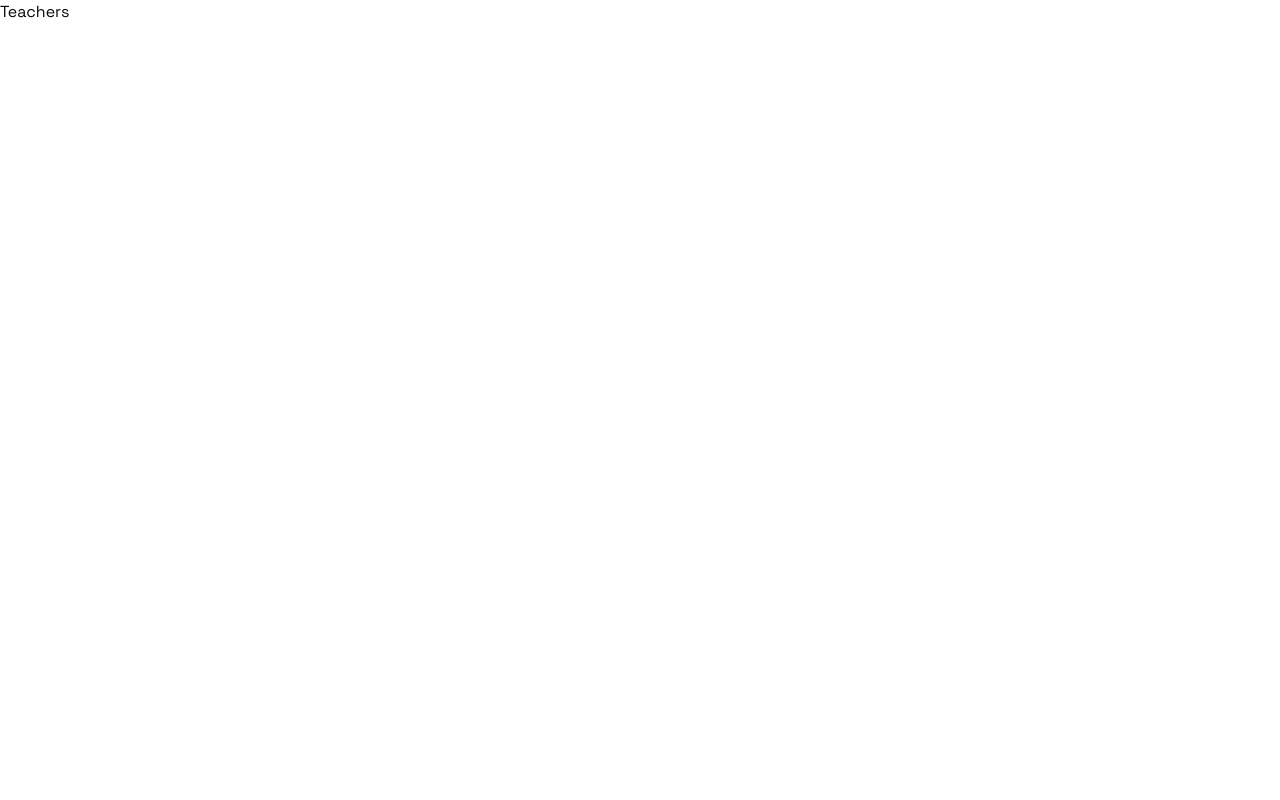
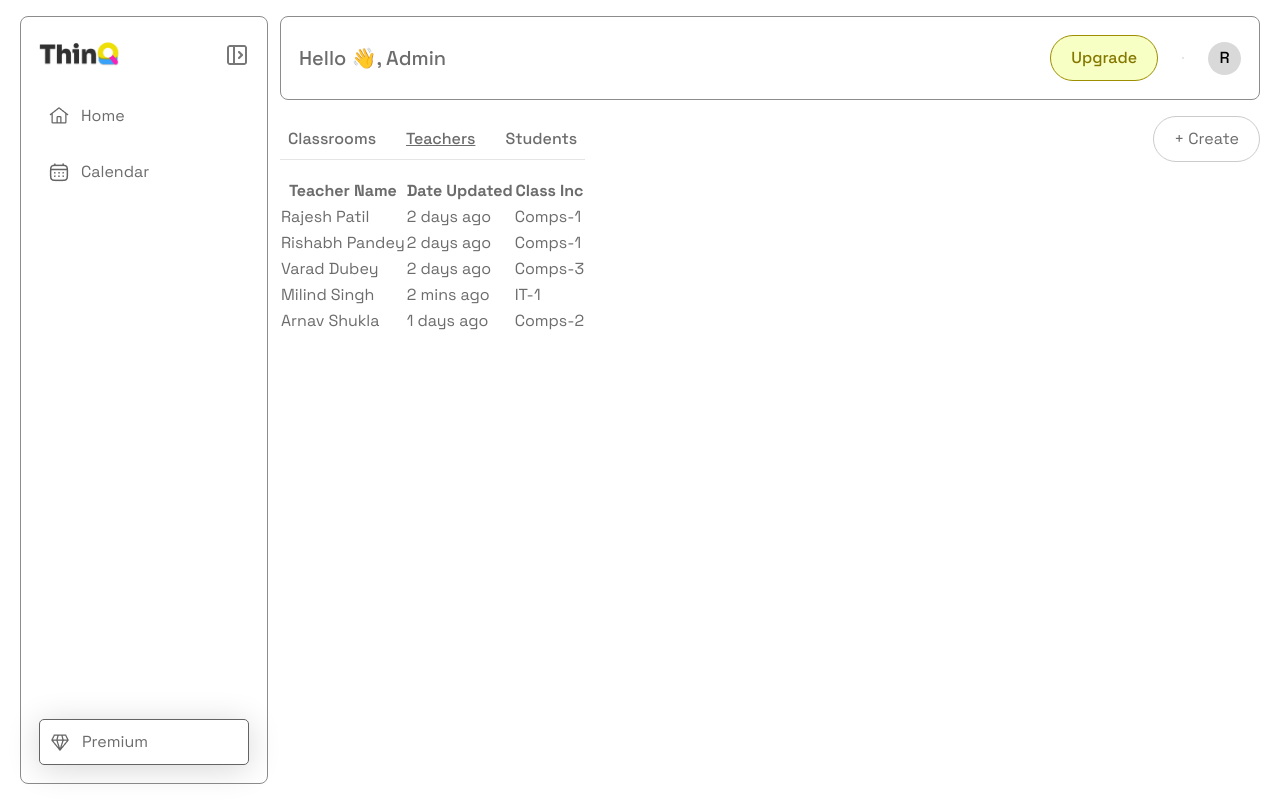
Before and after one commit to arnitdo/ThinQ, a Next.js app in the folder next/: page /admin/teachers in a window 1280 px wide. Built offline with nearby package versions, Linux system fonts and the light colour scheme.

Commit message:
/teachers /students create usestate

```diff
--- a/next/src/app/admin/classrooms/page.tsx
+++ b/next/src/app/admin/classrooms/page.tsx
@@ -2,6 +2,7 @@
 import React from 'react'
 import Link from 'next/link'
 import { useState } from 'react'
+import Sidebar from '@/components/Sidebar'
 // import Navbar from '../../components/Navbar'
 const data =[
   {
@@ -38,6 +39,10 @@ const data =[
 
 ]
 const Page = () => {
+  const [create, setCreate] = useState(false);
+  const handlCreate = () => {
+    setCreate(!create);
+  };
   const [clickedCardId, setClickedCardId] = useState(null)
   const handleClick = (id: any) => {
     if (clickedCardId === id) {
@@ -49,32 +54,7 @@ const Page = () => {
   return (
     <div className='py-4 px-5 h-dvh'>
       <div className='gridWrapper | text-[#6C6C6C] grid grid-cols-[auto_1fr] gap-3 h-full | md:grid-cols-[248px_1fr]'>
-        <div className='leftWrapper | h-full'>
-          <nav className="sideBar |  p-[1.125rem] border border-[#8C8C8C] rounded-[0.5rem] h-screen flex flex-col justify-between sticky top-3">
-            <div>
-              <div className='mb-5 flex justify-between items-center'>
-                <img src="/sidebarMobileLogo.png" alt="" className='w-full md:hidden'/>
-                <img src="/bigblack.png" alt="" className='hidden | md:block max-w-20'/>
-                <img src="sidebarOpenCloseButton.png" alt="" className='hidden | md:block'/>
-              </div>
-
-              <div className='p-[0.625rem] rounded-[0.3125rem] hover:bg-[#ECECEc] mb-3 flex gap-3 items-center'>
-                <img src="/sidebarHome.png" alt="" />
-                <p className='hidden | md:block'>Home</p>
-              </div>
-
-              <div className='p-[0.625rem] rounded-[0.3125rem] hover:bg-[#ECECEc] flex gap-3 items-center'>
-                <img src="/sidebarCalendar.png" alt="" />
-                <p className='hidden | md:block'>Calendar</p>
-              </div>
-            </div>
-
-            <div className='p-[0.625rem] rounded-[0.3125rem] border border-[#646464] hover:bg-[#ECECEc] shadow-[0_4px_33.3px_hsl(0,0%,0%,16%)] flex gap-3'>
-              <img src="/sidebarPremium.png" alt="" />
-              <p className='hidden | md:block'>Premium</p>
-            </div>
-          </nav>
-        </div>
+        <Sidebar />
 
         <div className='rightWrapper | '>
           <header className='font-medium p-[1.125rem] border border-[#8C8C8C] rounded-[0.5rem] flex items-center justify-between mb-4 sticky top-3 bg-white'>
@@ -86,14 +66,64 @@ const Page = () => {
             </div>
           </header>
 
-          <div className='flex justify-between items-center'>
+          <div className='flex justify-between items-center sticky top-[5.18rem] bg-white'>
             <nav className='font-medium p-2 flex gap-[1.875rem] border-b'>
               <Link href="/admin/classrooms" className='underline'>Classrooms</Link>
               <Link href="/admin/teachers">Teachers</Link>
               <Link href="/admin/students">Students</Link>
             </nav>
-            <button className='hidden | md:block py-[0.625rem] px-5 rounded-full border border-[#CBCBCB]'>+ Create</button>
+            <button className='hidden | md:block py-[0.625rem] px-5 rounded-full border border-[#CBCBCB]' onClick={handlCreate}>+ Create</button>
           </div>
+          {create && (
+            <div className="absolute bg-black w-full h-full top-0 left-0 bg-opacity-40">
+              <div className="modal-form bg-white w-4/12 max-md:w-fit p-6 mx-auto my-36 rounded-md shadow-lg">
+                <div className="flex justify-between items-center">
+                  <h2 className="text-black font-semibold text-xl mb-3">
+                    Create New Teacher
+                  </h2>
+                  <button onClick={handlCreate}>X</button>
+                </div>
+                <form className="max-w-md mx-auto">
+                  <div className="mb-4">
+                    <label htmlFor="name" className="block mb-1">
+                      Name:
+                    </label>
+                    <input
+                      type="text"
+                      id="name"
+                      className="w-full border rounded-md py-2 px-3"
+                    />
+                  </div>
+                  <div className="mb-4">
+                    <label htmlFor="class" className="block mb-1">
+                      Class:
+                    </label>
+                    <input
+                      type="text"
+                      id="class"
+                      className="w-full border rounded-md py-2 px-3"
+                    />
+                  </div>
+                  <div className="mb-4">
+                    <label htmlFor="date" className="block mb-1">
+                      Date:
+                    </label>
+                    <input
+                      type="date"
+                      id="date"
+                      className="w-full border rounded-md py-2 px-3"
+                    />
+                  </div>
+                  <button
+                    type="submit"
+                    className="bg-gradient-to-b from-blue-700 to-blue-900 text-white py-2 px-4 rounded-md hover:bg-blue-600"
+                  >
+                    Create
+                  </button>
+                </form>
+              </div>
+            </div>
+          )}
 
           <main className='py-4' >
             <div className='grid grid-cols-3 gap-3 max-sm:grid-cols-1 max-[1000px]:grid-cols-2'>
@@ -123,7 +153,7 @@ const Page = () => {
           </main>
         </div>
 
-        <div className="createIconMobile | md:hidden text-4xl w-[70px] aspect-square bg-white rounded-[50%] shadow-[0_0.25rem_1.75rem_hsl(0,0%,30%,25%)] grid place-items-center fixed bottom-4 right-4">+</div>
+        <div className="createIconMobile cursor-pointer | md:hidden text-4xl w-[70px] aspect-square bg-white rounded-[50%] shadow-[0_0.25rem_1.75rem_hsl(0,0%,30%,25%)] grid place-items-center fixed bottom-4 right-4" onClick={handlCreate}>+</div>
       </div>
     </div>
   )
--- a/next/src/app/admin/students/page.tsx
+++ b/next/src/app/admin/students/page.tsx
@@ -1,11 +1,37 @@
-import React from 'react'
+import React from "react";
+import Sidebar from "@/components/Sidebar";
+import Link from "next/link";
+const Page = () => {
+  return (
+    <div className="py-4 px-5 h-dvh">
+      <div className="gridWrapper | text-[#6C6C6C] grid grid-cols-[auto_1fr] gap-3 h-full | md:grid-cols-[248px_1fr]">
+        <Sidebar />
+        <div className='rightWrapper | '>
+          <header className='font-medium p-[1.125rem] border border-[#8C8C8C] rounded-[0.5rem] flex items-center justify-between mb-4 sticky top-3 bg-white'>
+            <h1 className='text-xl'>Hello 👋, Admin</h1>
+            <div className='flex gap-6 items-center'>
+              <button className='hidden | md:block py-[0.625rem] px-5 text-[#847700] bg-[hsl(68,100%,64%,32%)] border border-[#9D8E00] rounded-full'>Upgrade</button>
+              <div className="ignoreThisDiv line | border"></div>
+              <div className='grid place-items-center text-black bg-[#D9D9D9] w-[2.0625rem] h-[2.0625rem] aspect-square rounded-[50%]'>R</div>
+            </div>
+          </header>
 
-const page = () => {
-  return (
-    <div>
-      Students
+          <div className='flex justify-between items-center'>
+            <nav className='font-medium p-2 flex gap-[1.875rem] border-b'>
+              <Link href="/admin/classrooms" >Classrooms</Link>
+              <Link href="/admin/teachers">Teachers</Link>
+              <Link href="/admin/students" className='underline'>Students</Link>
+            </nav>
+            <button className='hidden | md:block py-[0.625rem] px-5 rounded-full border border-[#CBCBCB]'>+ Create</button>
+          </div>
+
+          <main className='py-4' >
+            Student goes here
+          </main>
+        </div>
+      </div>
     </div>
-  )
-}
+  );
+};
 
-export default page
+export default Page;
--- a/next/src/app/admin/teachers/page.tsx
+++ b/next/src/app/admin/teachers/page.tsx
@@ -1,11 +1,153 @@
-import React from 'react'
+"use client";
+import React from "react";
+import Sidebar from "@/components/Sidebar";
+import Link from "next/link";
+import { useState } from "react";
+const data = [
+  {
+    id: 1,
+    name: "Rajesh Patil",
+    date_updated: "2 days ago",
+    classInc: "Comps-1",
+  },
+  {
+    id: 2,
+    name: "Rishabh Pandey",
+    date_updated: "2 days ago",
+    classInc: "Comps-1",
+  },
+  {
+    id: 3,
+    name: "Varad Dubey",
+    date_updated: "2 days ago",
+    classInc: "Comps-3",
+  },
+  {
+    id: 4,
+    name: "Milind Singh",
+    date_updated: "2 mins ago",
+    classInc: "IT-1",
+  },
+  {
+    id: 4,
+    name: "Arnav Shukla",
+    date_updated: "1 days ago",
+    classInc: "Comps-2",
+  },
+];
+const Page = () => {
+  const [create, setCreate] = useState(false);
+  const handleClick = () => {
+    setCreate(!create);
+  };
+  return (
+    <div className="py-4 px-5 h-dvh">
+      <div className="gridWrapper | text-[#6C6C6C] grid grid-cols-[auto_1fr] gap-3 h-full | md:grid-cols-[248px_1fr]">
+        <Sidebar />
+        <div className="rightWrapper | ">
+          <header className="font-medium p-[1.125rem] max-sm:p-2 border border-[#8C8C8C] rounded-[0.5rem] flex items-center justify-between mb-4 sticky top-3 bg-white">
+            <h1 className="text-xl max-sm:text-lg">Hello 👋, Admin</h1>
+            <div className="flex gap-6 items-center">
+              <button className="hidden | md:block py-[0.625rem] px-5 text-[#847700] bg-[hsl(68,100%,64%,32%)] border border-[#9D8E00] rounded-full">
+                Upgrade
+              </button>
+              <div className="ignoreThisDiv line | border"></div>
+              <div className="grid place-items-center text-black bg-[#D9D9D9] w-[2.0625rem] h-[2.0625rem] aspect-square rounded-[50%]">
+                R
+              </div>
+            </div>
+          </header>
 
-const page = () => {
-  return (
-    <div>
-      Teachers
+          <div className="flex justify-between items-center">
+            <nav className="font-medium p-2 flex gap-[1.875rem] border-b max-sm:gap-3 max-sm:text-sm">
+              <Link href="/admin/classrooms">Classrooms</Link>
+              <Link href="/admin/teachers" className="underline">
+                Teachers
+              </Link>
+              <Link href="/admin/students">Students</Link>
+            </nav>
+            <button
+              className="hidden | md:block py-[0.625rem] px-5 rounded-full border border-[#CBCBCB]"
+              onClick={handleClick}
+            >
+              + Create
+            </button>
+          </div>
+          {create && (
+            <div className="absolute bg-black w-full h-full top-0 left-0 bg-opacity-40">
+              <div className="modal-form bg-white w-4/12 max-md:w-fit p-6 mx-auto my-36 rounded-md shadow-lg">
+                <div className="flex justify-between items-center">
+                  <h2 className="text-black font-semibold text-xl mb-3">
+                    Create New Teacher
+                  </h2>
+                  <button onClick={handleClick}>X</button>
+                </div>
+                <form className="max-w-md mx-auto">
+                  <div className="mb-4">
+                    <label htmlFor="name" className="block mb-1">
+                      Name:
+                    </label>
+                    <input
+                      type="text"
+                      id="name"
+                      className="w-full border rounded-md py-2 px-3"
+                    />
+                  </div>
+                  <div className="mb-4">
+                    <label htmlFor="class" className="block mb-1">
+                      Class:
+                    </label>
+                    <input
+                      type="text"
+                      id="class"
+                      className="w-full border rounded-md py-2 px-3"
+                    />
+                  </div>
+                  <div className="mb-4">
+                    <label htmlFor="date" className="block mb-1">
+                      Date:
+                    </label>
+                    <input
+                      type="date"
+                      id="date"
+                      className="w-full border rounded-md py-2 px-3"
+                    />
+                  </div>
+                  <button
+                    type="submit"
+                    className="bg-gradient-to-b from-blue-700 to-blue-900 text-white py-2 px-4 rounded-md hover:bg-blue-600"
+                  >
+                    Create
+                  </button>
+                </form>
+              </div>
+            </div>
+          )}
+
+          <main className="py-4 max-sm:text-sm">
+            <table>
+              <thead>
+                <tr>
+                  <th>Teacher Name</th>
+                  <th>Date Updated</th>
+                  <th>Class Inc</th>
+                </tr>
+              </thead>
+              <tbody>
+                {data.map((item) => (
+                  <tr key={item.id}>
+                    <td>{item.name}</td>
+                    <td>{item.date_updated}</td>
+                    <td>{item.classInc}</td>
+                  </tr>
+                ))}
+              </tbody>
+            </table>
+          </main>
+        </div>
+      </div>
     </div>
-  )
-}
+  );
+};
 
-export default page
+export default Page;
--- /dev/null
+++ b/next/src/components/Sidebar.tsx
@@ -0,0 +1,42 @@
+"use client"
+import React, { useState } from "react";
+import Link from "next/link";
+const Sidebar = () => {
+    // const [sidebarActive, setSidebarActive] = useState(false);
+    // const handleClick = () =>{
+    //     setSidebarActive(!sidebarActive);
+    // }
+  return (
+    <>
+      <div className='leftWrapper | h-full'>
+          <nav className="sideBar | max-sm:p-1  p-[1.125rem] border border-[#8C8C8C] rounded-[0.5rem] h-[96vh] flex flex-col justify-between sticky top-3">
+            <div>
+              <div className='mb-5 flex justify-between items-center'>
+                <img src="/sidebarMobileLogo.png" alt="" className={`w-8 max-sm:w-6 ml-2 mt-2 md:hidden`}/>
+                <img src="/bigblack.png" alt="" className={`hidden | md:block max-w-20`}/>
+                <img src="/sidebarOpenCloseButton.png" alt="" className='hidden | md:block cursor-pointer'/>
+              </div>
+
+              <div className='p-[0.625rem] rounded-[0.3125rem] hover:bg-[#ECECEc] mb-3 flex gap-3 items-center'>
+                <img src="/sidebarHome.png" alt="" />
+                <p className='hidden | md:block'>Home</p>
+              </div>
+
+              <div className='p-[0.625rem] rounded-[0.3125rem] hover:bg-[#ECECEc] flex gap-3 items-center'>
+                <img src="/sidebarCalendar.png" alt="" />
+                <p className='hidden | md:block'>Calendar</p>
+              </div>
+            </div>
+
+            <div className='p-[0.625rem] items-center rounded-[0.3125rem] border border-[#646464] hover:bg-[#ECECEc] shadow-[0_4px_33.3px_hsl(0,0%,0%,16%)] flex gap-3'>
+              <img src="/sidebarPremium.png" alt="" />
+              <p className='hidden | md:block'>Premium</p>
+            </div>
+          </nav>
+        </div>
+
+    </>
+  );
+};
+
+export default Sidebar;
```
